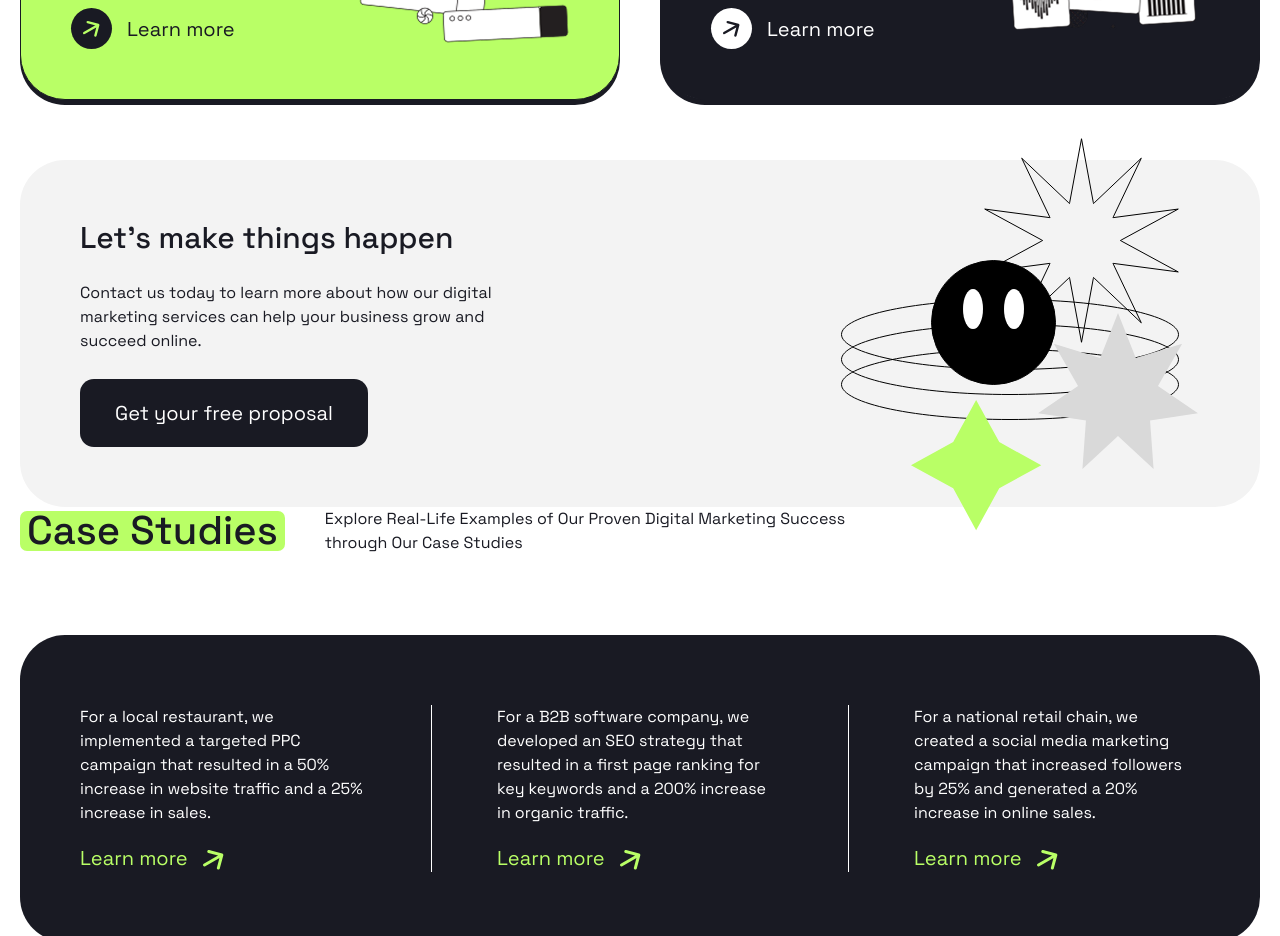
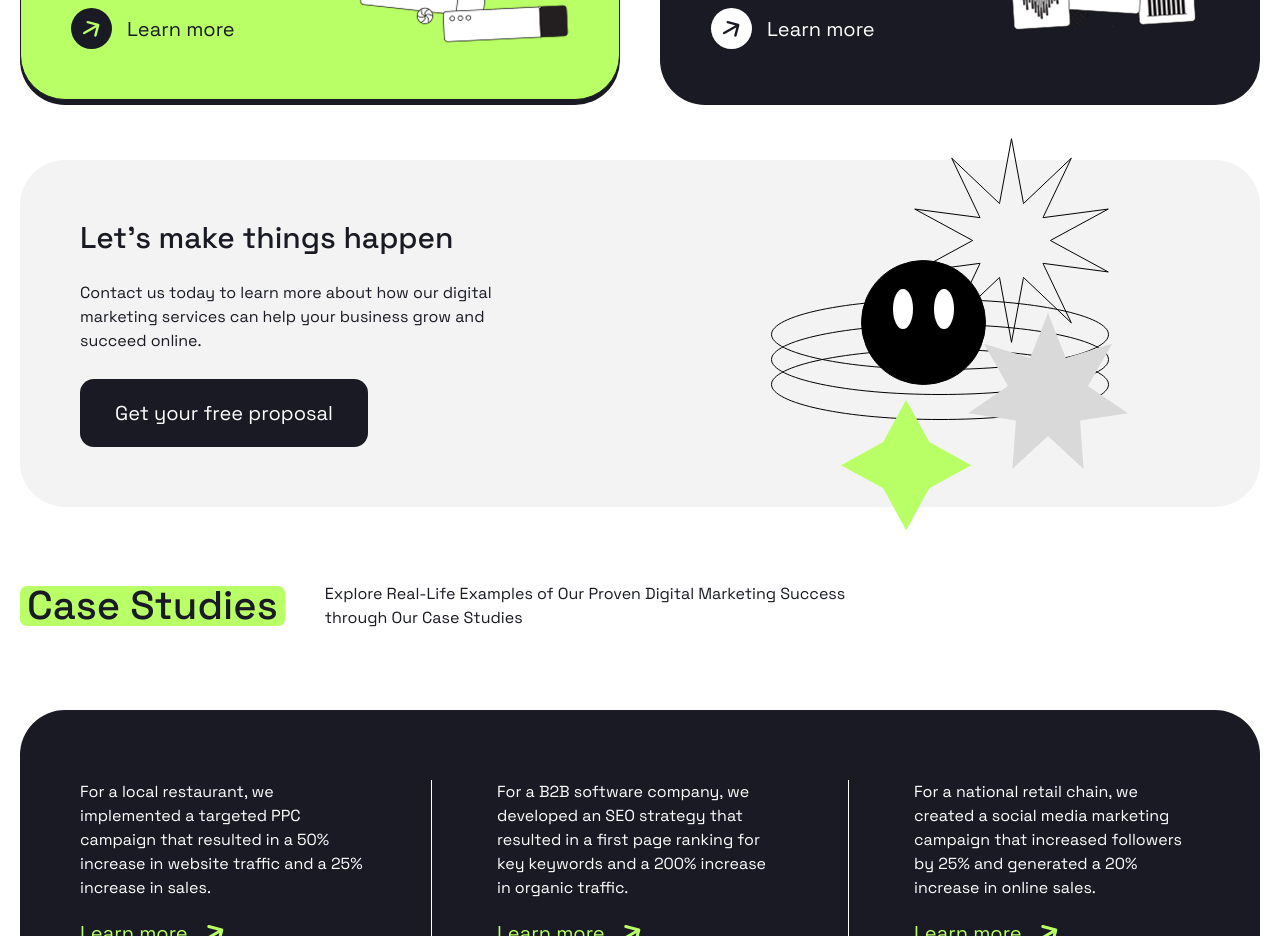
Before and after one commit to DmitryNeznanov/positivus-landing-page, a Next.js app: page / in a window 1280 px wide. Shown: the part 2020-2956 px from the top of the page. Built offline with nearby package versions, Linux system fonts and the light colour scheme.

Commit message:
small fix

```diff
--- a/app/components/home/Services.tsx
+++ b/app/components/home/Services.tsx
@@ -259,7 +259,7 @@ export default function Services() {
         </div>
       </section>
       {/* CTA */}
-      <section className="px-[10px]">
+      <section className="px-[10px] pb-[75px] 2xl:pb-[163px]">
         <div className="wrapper">
           <article className="w-full md:max-h-[347px] mx-auto p-[30px] md:p-[60px] flex flex-col items-center justify-center gap-y-[30px] md:gap-y-0 md:flex-row md:justify-between md:items-center bg-grey rounded-lg">
             <div className="max-w-[373px] lg:max-w-[473px] flex flex-col gap-[26px]">
@@ -276,7 +276,7 @@ export default function Services() {
             </div>
             <div>
               <Image
-                className="hidden md:block md:h-[120%]"
+                className="hidden md:block md:h-[120%] lg:mr-[70px]"
                 src="/cta.svg"
                 width={359}
                 height={394}
```
